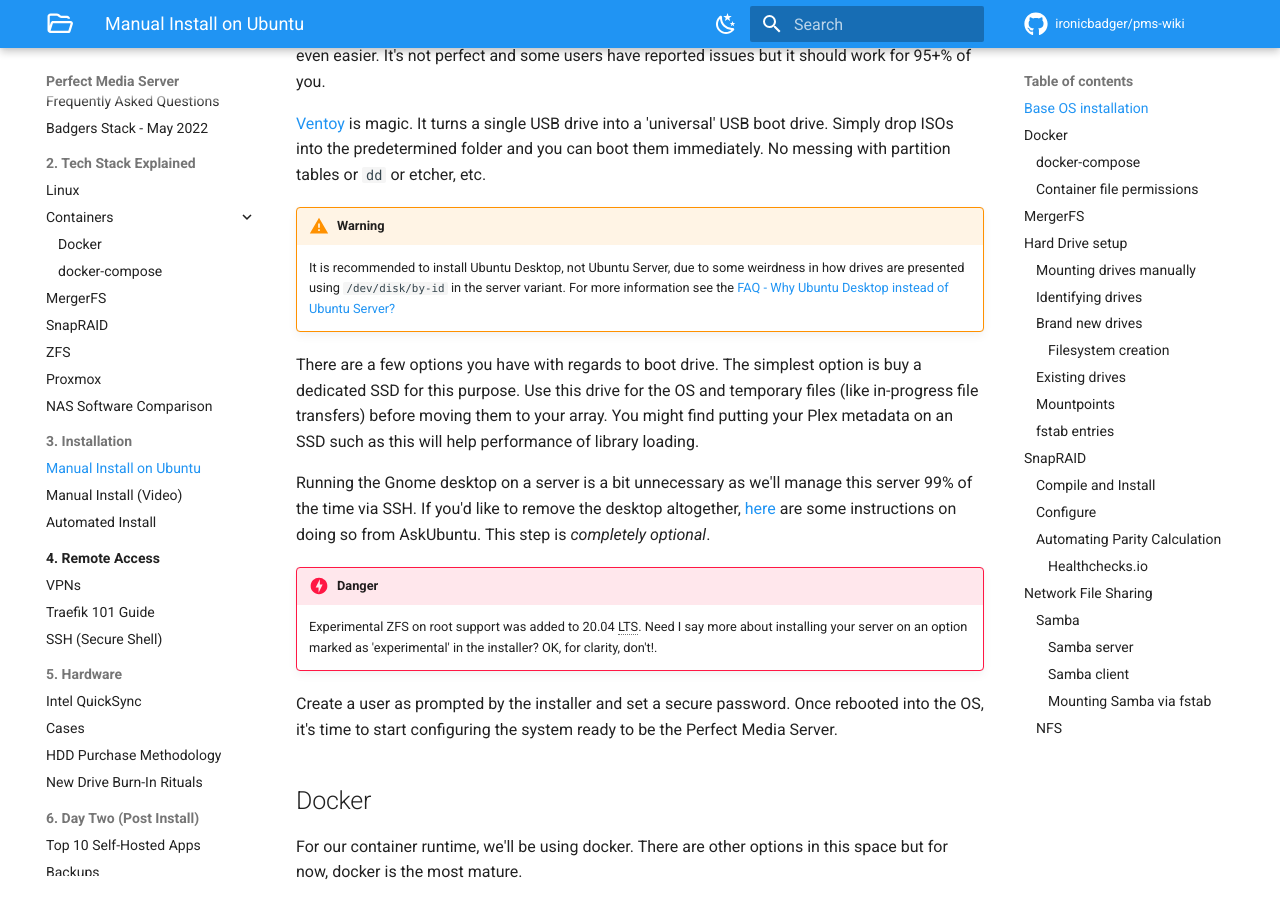
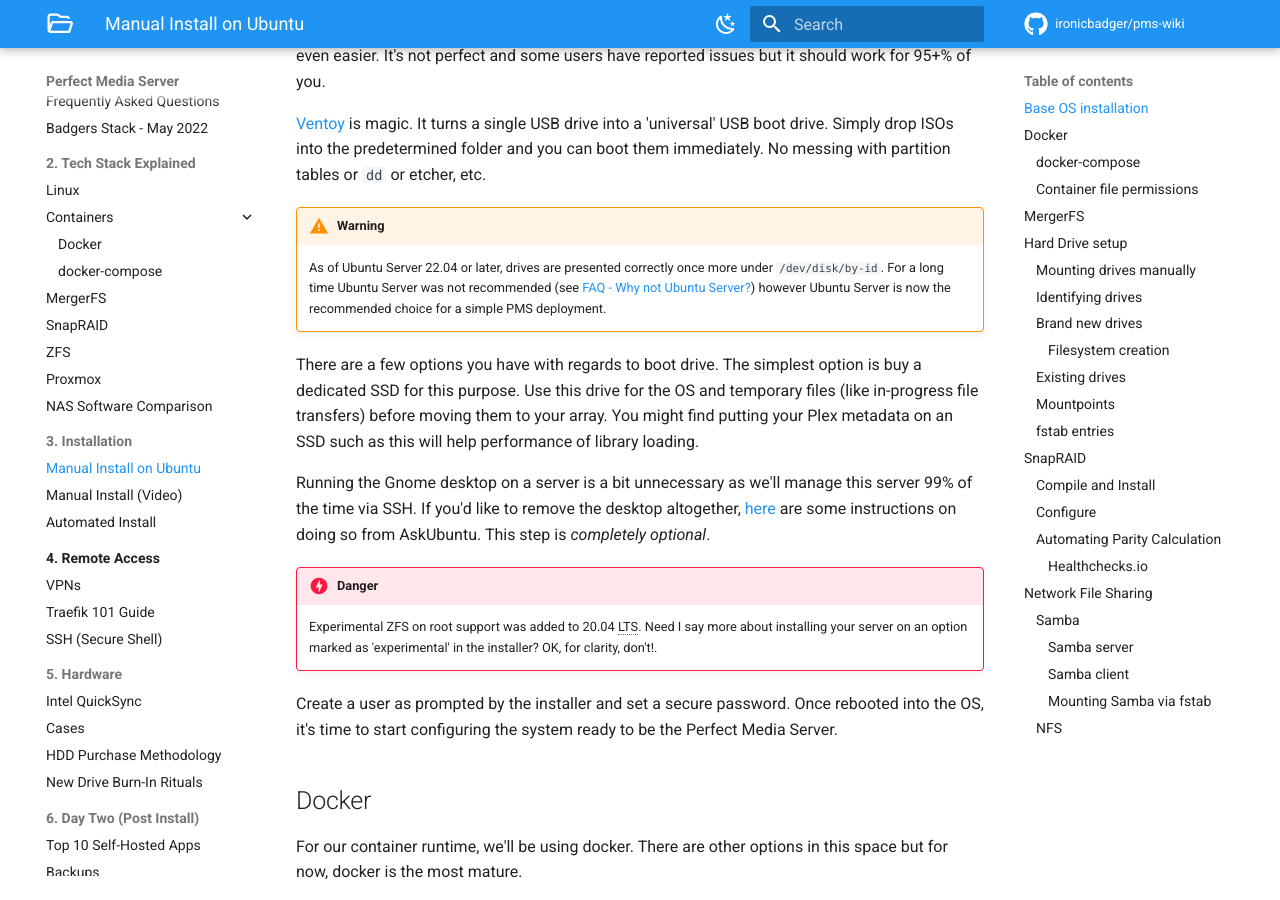
Before and after one commit to ironicbadger/pms-wiki, an MkDocs documentation site: the page built from docs/installation/manual-install-ubuntu.md, in a window 1280 px wide and 900 px high, scrolled down 1039 px. Built offline with MkDocs 1.6.1 and Material for MkDocs 9.7.7, drawn with Linux system fonts in a browser that asks for light colours; some web fonts are replaced; comment, search, counter and statistics services are not loaded.

Commit message:
disk by-id fixes by ubuntu

```diff
--- a/docs/installation/manual-install-ubuntu.md
+++ b/docs/installation/manual-install-ubuntu.md
@@ -16,7 +16,7 @@ Creating a bootable USB stick to install Linux from used to be a tricky thing. T
 [Ventoy](https://www.ventoy.net/en/index.html) is magic. It turns a single USB drive into a 'universal' USB boot drive. Simply drop ISOs into the predetermined folder and you can boot them immediately. No messing with partition tables or `dd` or etcher, etc.
 
 !!! warning
-    It is recommended to install Ubuntu Desktop, not Ubuntu Server, due to some weirdness in how drives are presented using `/dev/disk/by-id` in the server variant. For more information see the [FAQ - Why Ubuntu Desktop instead of Ubuntu Server?](../01-overview/faq.md#why-ubuntu-desktop-instead-of-ubuntu-server)
+    As of Ubuntu Server 22.04 or later, drives are presented correctly once more under `/dev/disk/by-id`. For a long time Ubuntu Server was not recommended (see [FAQ - Why not Ubuntu Server?](../01-overview/faq.md#why-ubuntu-desktop-instead-of-ubuntu-server)) however Ubuntu Server is now the recommended choice for a simple PMS deployment.
 
 There are a few options you have with regards to boot drive. The simplest option is buy a dedicated SSD for this purpose. Use this drive for the OS and temporary files (like in-progress file transfers) before moving them to your array. You might find putting your Plex metadata on an SSD such as this will help performance of library loading.
 
```
Also changed, not shown: docs/01-overview/faq.md (+14 -10 lines), docs/installation/manual-install-on-video.md (+1 -1 lines).
